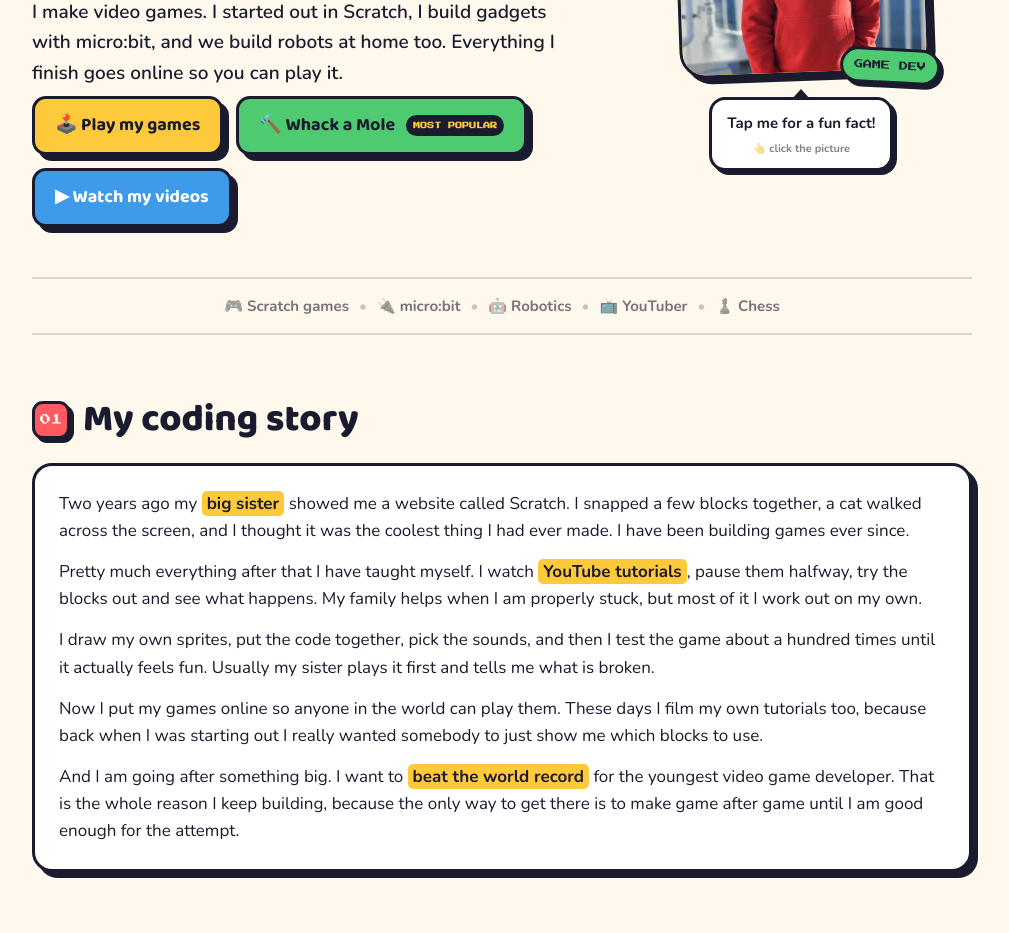
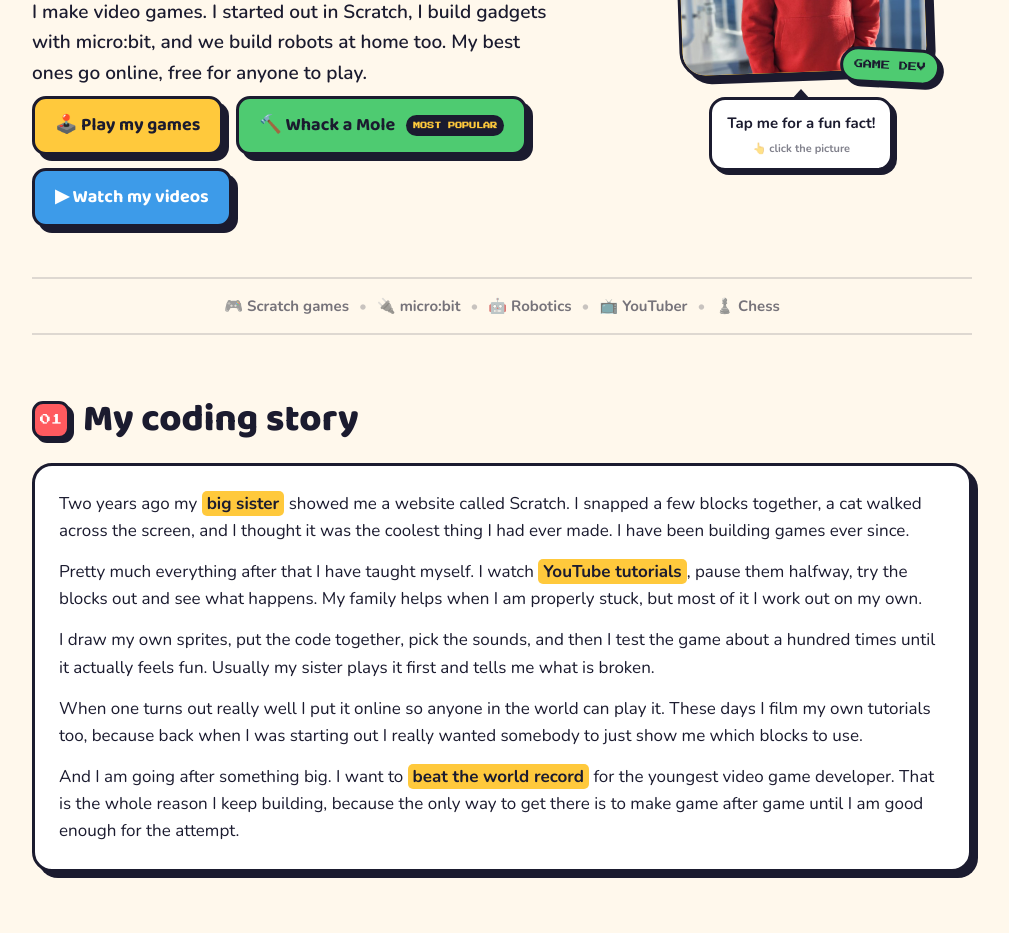
Before and after one commit to nirthicm/nirthicm.github.io, a plain HTML site: page index.html in a window 1280 px wide. Shown: the part 342-1275 px from the top of the page, without its empty margins (138-1147 px from the left). Drawn offline with nearby package versions, Linux system fonts and the light colour scheme.

Commit message:
Say only the best games get published
Co-Authored-By: Claude Opus 5 <noreply@anthropic.com>
Claude-Session: https://claude.ai/code/session_01UYJtonRfCCQLcyGQFYYST6

```diff
--- a/index.html
+++ b/index.html
@@ -301,7 +301,7 @@
       <div>
         <span class="tag">GRADE 3 &nbsp;•&nbsp; GAME DEV</span>
         <h1>Hi, I'm <span class="u">Nirthic</span> Madhan!</h1>
-        <p class="sub">I make video games. I started out in Scratch, I build gadgets with micro:bit, and we build robots at home too. Everything I finish goes online so you can play it.</p>
+        <p class="sub">I make video games. I started out in Scratch, I build gadgets with micro:bit, and we build robots at home too. My best ones go online, free for anyone to play.</p>
         <div class="btns">
           <a class="btn" href="https://the-random-guy67.itch.io/" target="_blank" rel="noopener">🕹️ Play my games</a>
           <a class="btn pop" href="https://the-random-guy67.itch.io/whack-a-mole" target="_blank" rel="noopener">🔨 Whack a Mole <span class="hot">MOST POPULAR</span></a>
@@ -337,7 +337,7 @@
       <p>Two years ago my <strong>big sister</strong> showed me a website called Scratch. I snapped a few blocks together, a cat walked across the screen, and I thought it was the coolest thing I had ever made. I have been building games ever since.</p>
       <p>Pretty much everything after that I have taught myself. I watch <strong>YouTube tutorials</strong>, pause them halfway, try the blocks out and see what happens. My family helps when I am properly stuck, but most of it I work out on my own.</p>
       <p>I draw my own sprites, put the code together, pick the sounds, and then I test the game about a hundred times until it actually feels fun. Usually my sister plays it first and tells me what is broken.</p>
-      <p>Now I put my games online so anyone in the world can play them. These days I film my own tutorials too, because back when I was starting out I really wanted somebody to just show me which blocks to use.</p>
+      <p>When one turns out really well I put it online so anyone in the world can play it. These days I film my own tutorials too, because back when I was starting out I really wanted somebody to just show me which blocks to use.</p>
       <p>And I am going after something big. I want to <strong>beat the world record</strong> for the youngest video game developer. That is the whole reason I keep building, because the only way to get there is to make game after game until I am good enough for the attempt.</p>
     </div>
   </section>
```
